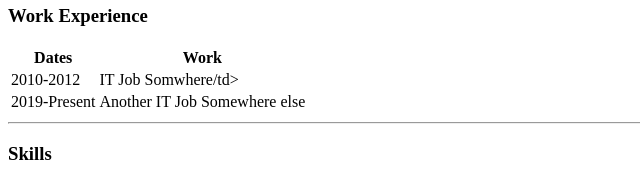
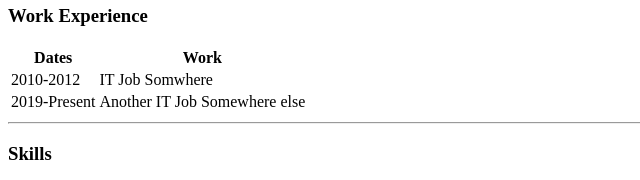
Before and after one commit to moreirar/CVitae, a plain HTML site: page index.html in a window 1280 px wide. Shown: the part 495-675 px from the top of the page, 0-640 px from the left. Drawn offline with Linux system fonts and the light colour scheme.

Commit message:
Update index.html

```diff
--- a/index.html
+++ b/index.html
@@ -38,7 +38,7 @@
     <tbody>
       <tr>
         <td>2010-2012</td>
-        <td>IT Job Somwhere/td>
+        <td>IT Job Somwhere</td>
       </tr>
       <tr>
         <td>2019-Present</td>
```
